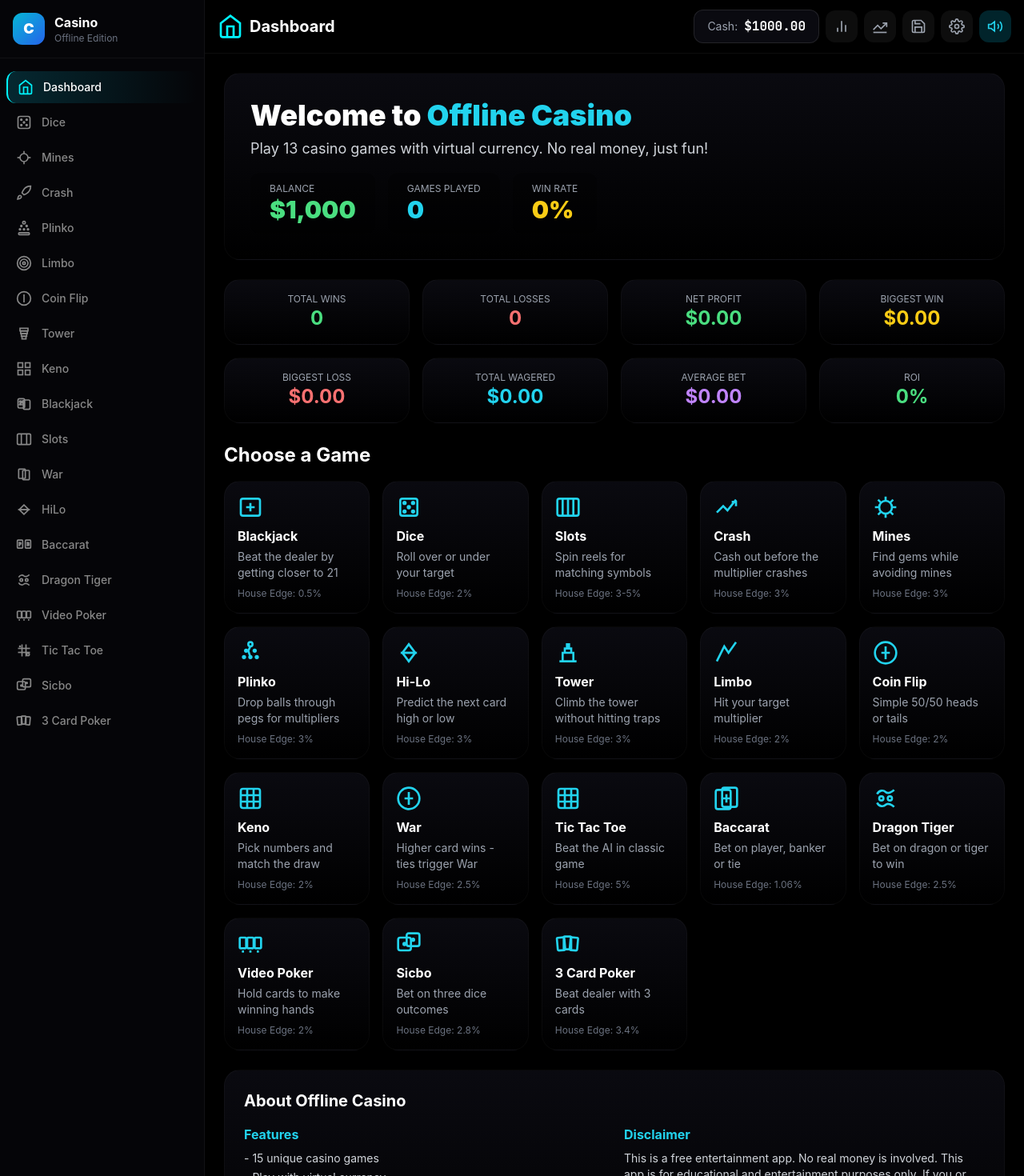
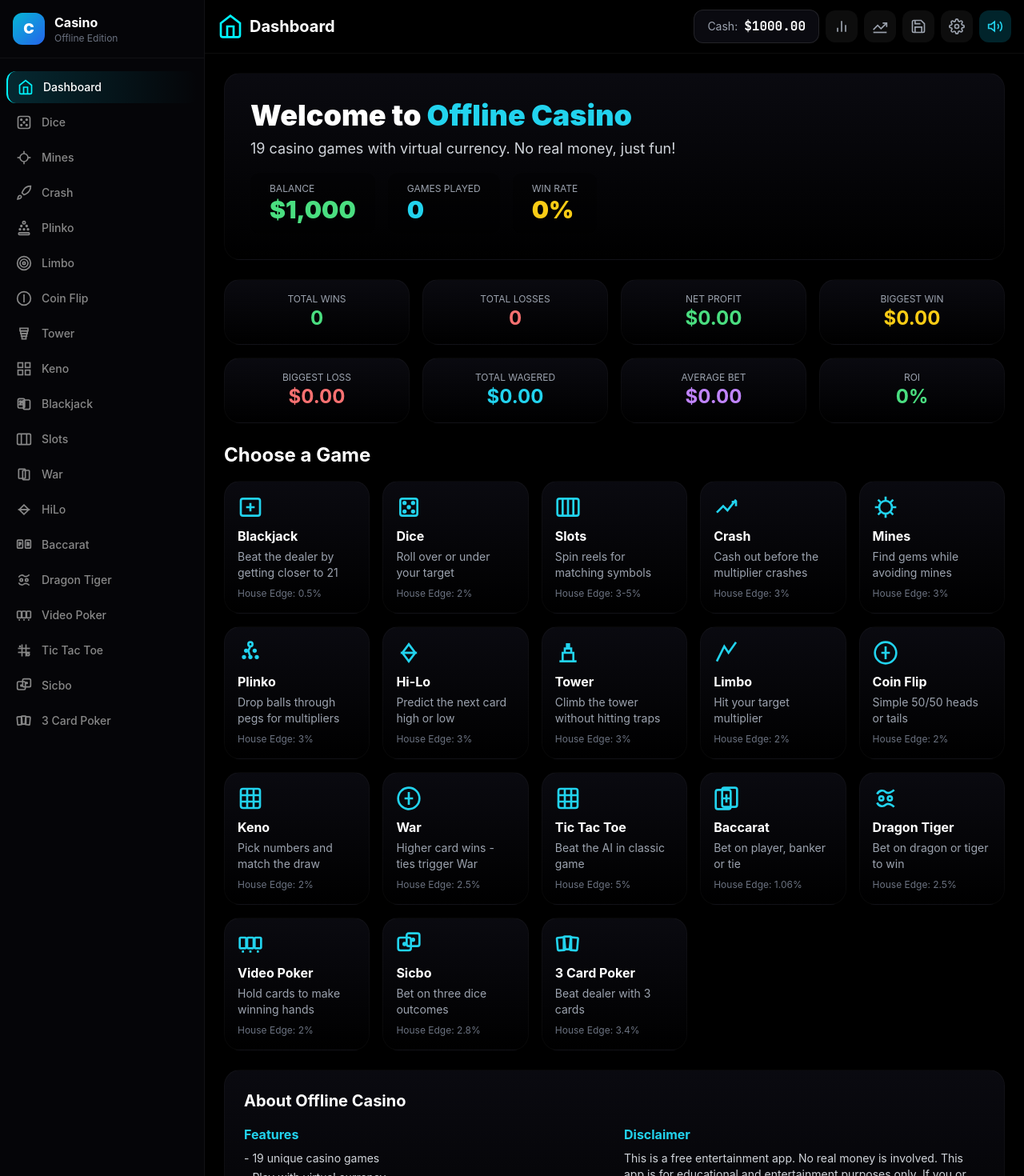
Before and after one commit to Piotrunius/Offline-Casino, a React (Vite) app: page / in a window 1280 px wide. Shown: the top 1470 px of the page at 80% size. Built offline with nearby package versions, Linux system fonts and the light colour scheme.

Commit message:
Update README and Dashboard to reflect 19 unique casino games

```diff
--- a/src/components/Dashboard.jsx
+++ b/src/components/Dashboard.jsx
@@ -196,7 +196,7 @@ export default function Dashboard({ onSelectGame }) {
           Welcome to <span className="text-cyan-400">Offline Casino</span>
         </h1>
         <p className="text-gray-300 text-lg">
-          Play 13 casino games with virtual currency. No real money, just fun!
+          19 casino games with virtual currency. No real money, just fun!
         </p>
         <div className="flex flex-wrap gap-4 mt-4">
           <div className="bg-black/30 rounded-xl px-6 py-3">
@@ -325,7 +325,7 @@ export default function Dashboard({ onSelectGame }) {
           <div>
             <h3 className="font-bold text-cyan-400 mb-2">Features</h3>
             <ul className="space-y-1 text-sm">
-              <li>- 15 unique casino games</li>
+              <li>- 19 unique casino games</li>
               <li>- Play with virtual currency</li>
               <li>- No registration required</li>
               <li>- Works offline</li>
```
Also changed, not shown: 1 other file (tests, documents, lock files or other folders).
